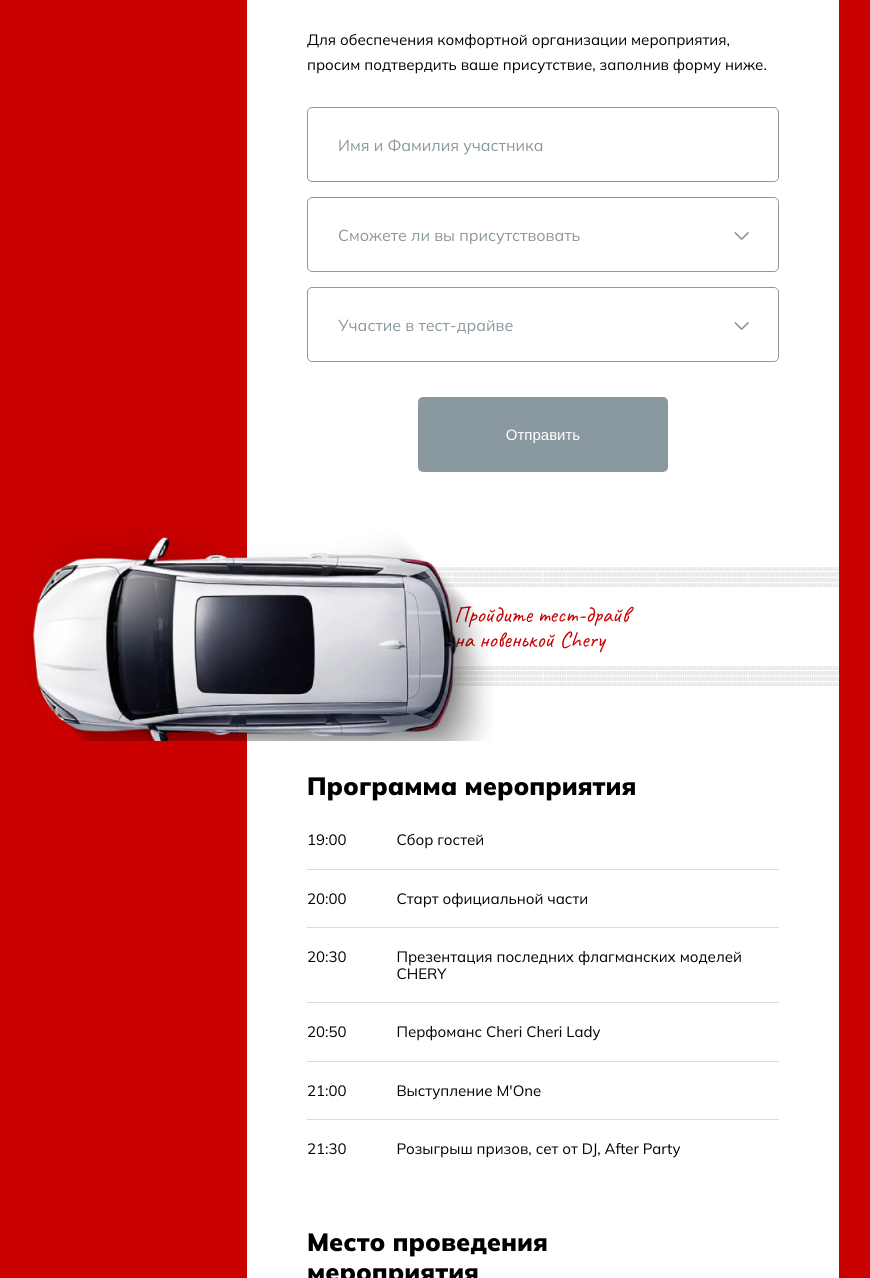
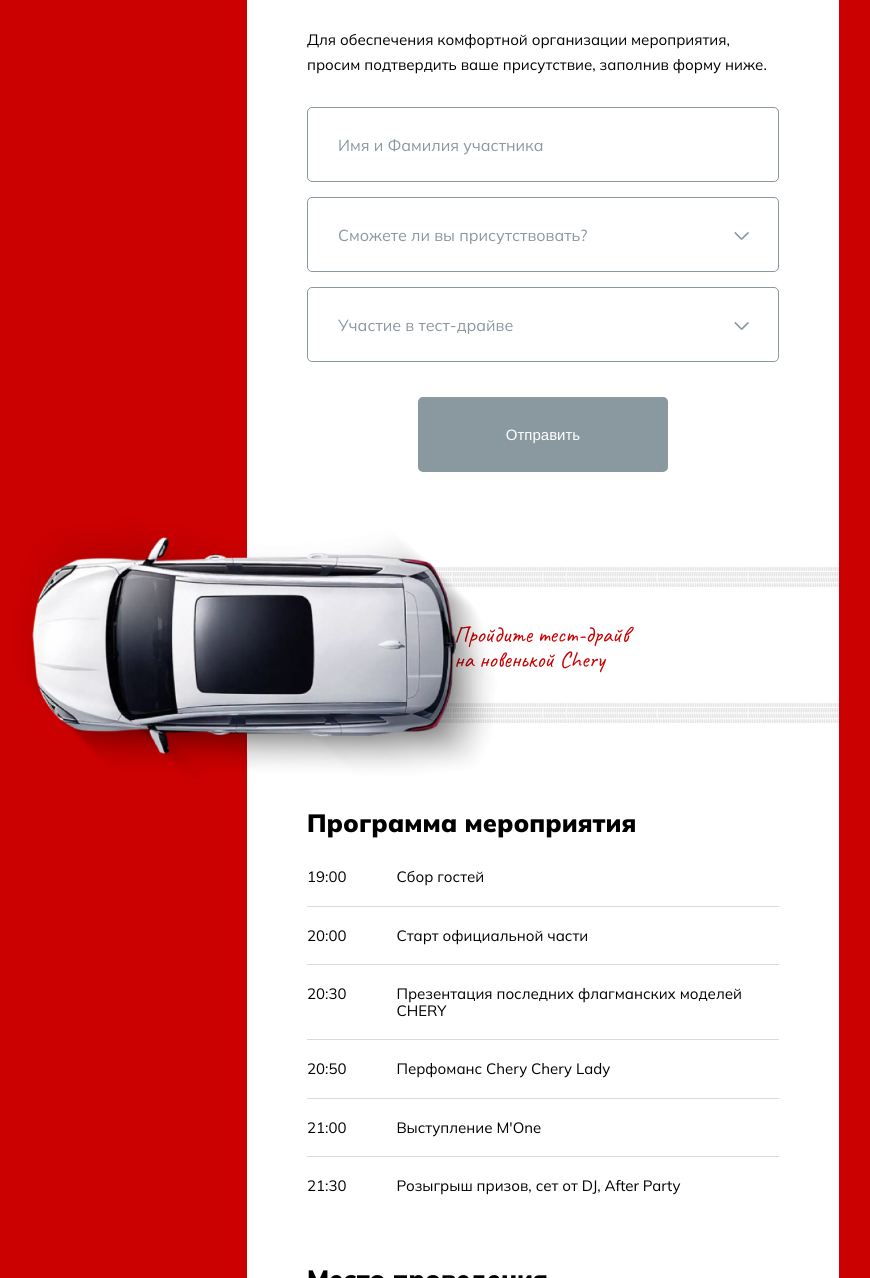
Before and after one commit to mrBidone/chery-event-page, a plain HTML site: page index.html in a window 1280 px wide. Shown: the part 1122-2400 px from the top of the page, without its empty margins (97-967 px from the left). Drawn offline with nearby package versions, Linux system fonts and the light colour scheme.

Commit message:
Fixed desk-styles in car-section

```diff
--- a/css/styles.css
+++ b/css/styles.css
@@ -974,6 +974,11 @@
   }
   .tracks-right-wrapper {
     margin-top: 35px;
+    margin-bottom: 35px;
+  }
+
+  .testDrive-message {
+    margin-bottom: 31px;
   }
 
   .tracks-left-wrapper {
--- a/index.html
+++ b/index.html
@@ -137,7 +137,7 @@
                   </div>
                   <div class="select select-desk">
                     <select class="select-control" name="tgSelectAvailableDesk" id="" >
-                      <option value="101" selected>Сможете ли вы присутствовать</option>
+                      <option value="101" selected>Сможете ли вы присутствовать?</option>
                       <option value="Да">Да, смогу</option>
                       <option value="Нет">Нет, не смогу</option>
                     </select>
@@ -207,7 +207,7 @@
               </li>
               <li class="program-list-item">
                 <span class="program-time">20:50</span>
-                <p class="program-desc">Перфоманс Cheri Cheri Lady</p>
+                <p class="program-desc">Перфоманс Chery Chery Lady</p>
               </li>
               <li class="program-list-item">
                 <span class="program-time">21:00</span>
```
Also changed, not shown: 4 other files.
